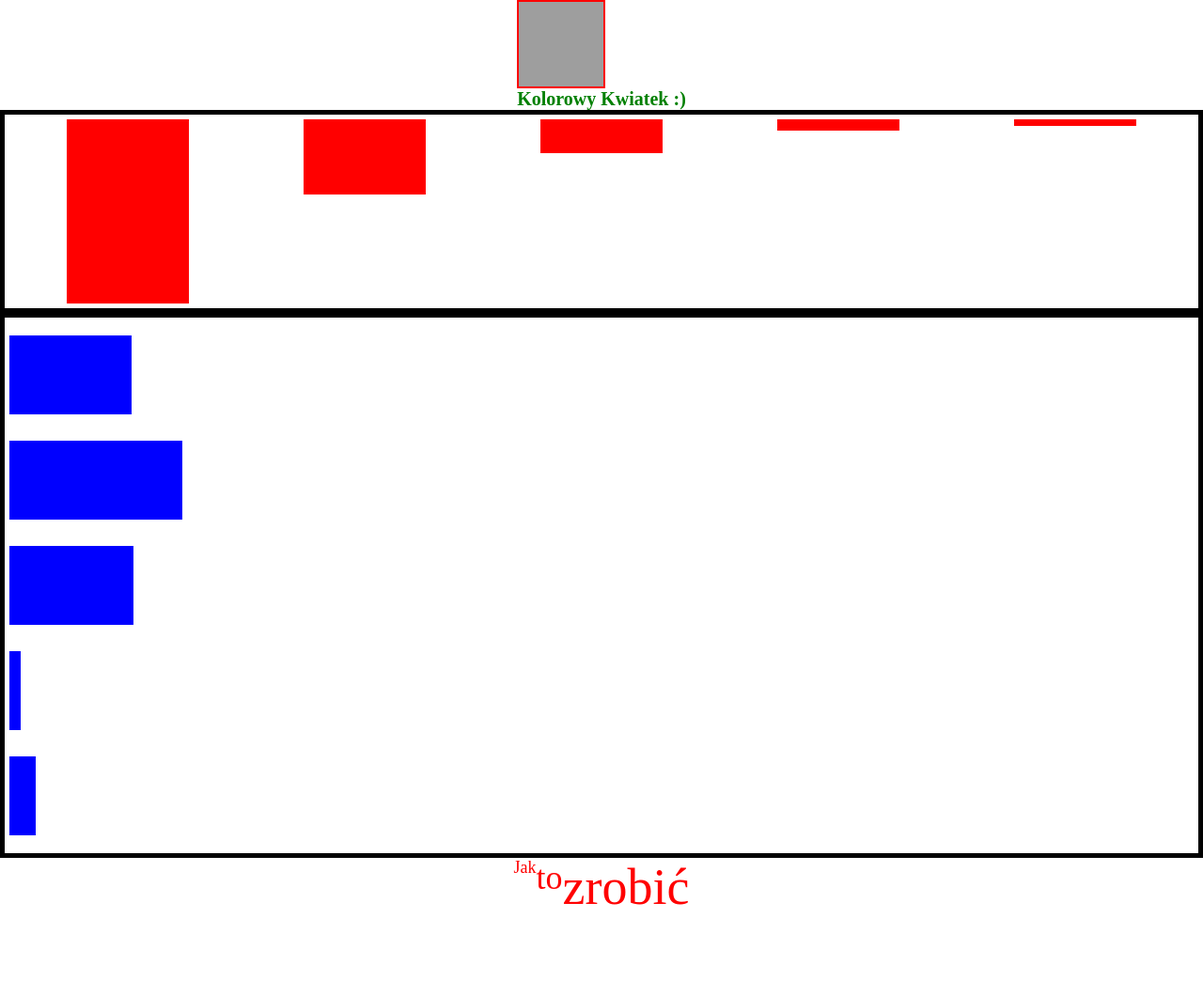
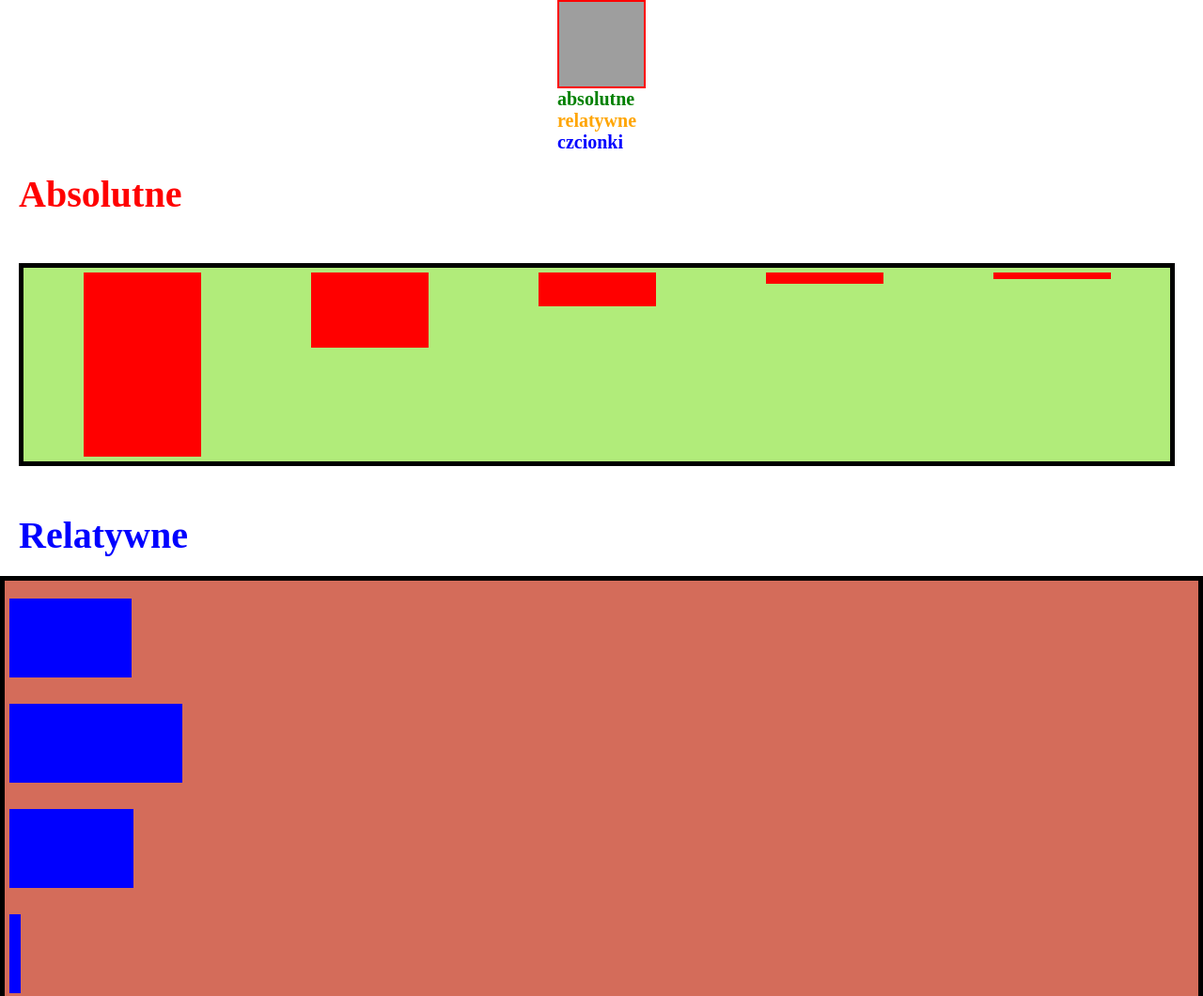
Before and after one commit to BadF3aR/Kurs-Front-End, a plain HTML site: page CW8/index.html in a window 1280 px wide. Shown: the top 1060 px of the page at 94% size. Before the commit the page ends 975 px from the top, so only its background shows below. Drawn offline with Linux system fonts and the light colour scheme; grey boxes are pictures that could not be loaded.

Commit message:
update 6

```diff
--- a/CW8/index.html
+++ b/CW8/index.html
@@ -14,11 +14,20 @@
             <div class="jpg">
             </div>
             <div class="tekstlogo">
-                Kolorowy Kwiatek :)
+                absolutne
+            </div>
+            <div class="tekstlogo1">
+                relatywne
+            </div>
+            <div class="tekstlogo2">
+                czcionki
             </div>
         </div>
     </header>
     <main>
+        <div class="absolutne">
+            Absolutne
+        </div>
         <div class="chartX">
             <div></div>
             <div></div>
@@ -26,7 +35,9 @@
             <div></div>
             <div></div>
         </div>
-
+        <div class="relatywne">
+            Relatywne
+        </div>
         <div class="chartY">
             <div></div>
             <div></div>
--- a/CW8/style.css
+++ b/CW8/style.css
@@ -41,6 +41,34 @@ header
     color: green;
 }
 
+.tekstlogo1
+{
+    font-size: 20px;
+    font-weight: 600;
+    color: orange;
+}
+.tekstlogo2
+{
+    font-size: 20px;
+    font-weight: 600;
+    color: blue;
+}
+
+.absolutne
+{
+    padding: 20px;
+    font-size: 40px;
+    font-weight: 600;
+    color: red;
+}
+
+.relatywne
+{
+    padding: 20px;
+    font-size: 40px;
+    font-weight: 600;
+    color: blue;
+}
 .chartX,.chartY{
     padding: 5px;
     border:5px solid black;
@@ -58,8 +86,14 @@ header
   .chartX div:nth-child(4){height:2mm;}
   .chartX div:nth-child(5){height:2pt;}
 
+  .chartX
+  {
+      margin: 30px 30px 30px 20px;
+      background-color: rgb(177, 236, 122);
+  }
   .chartY
   {
+    background-color: rgb(212, 108, 90);
     flex-direction: column;
     min-height:70vh;
   }
```
